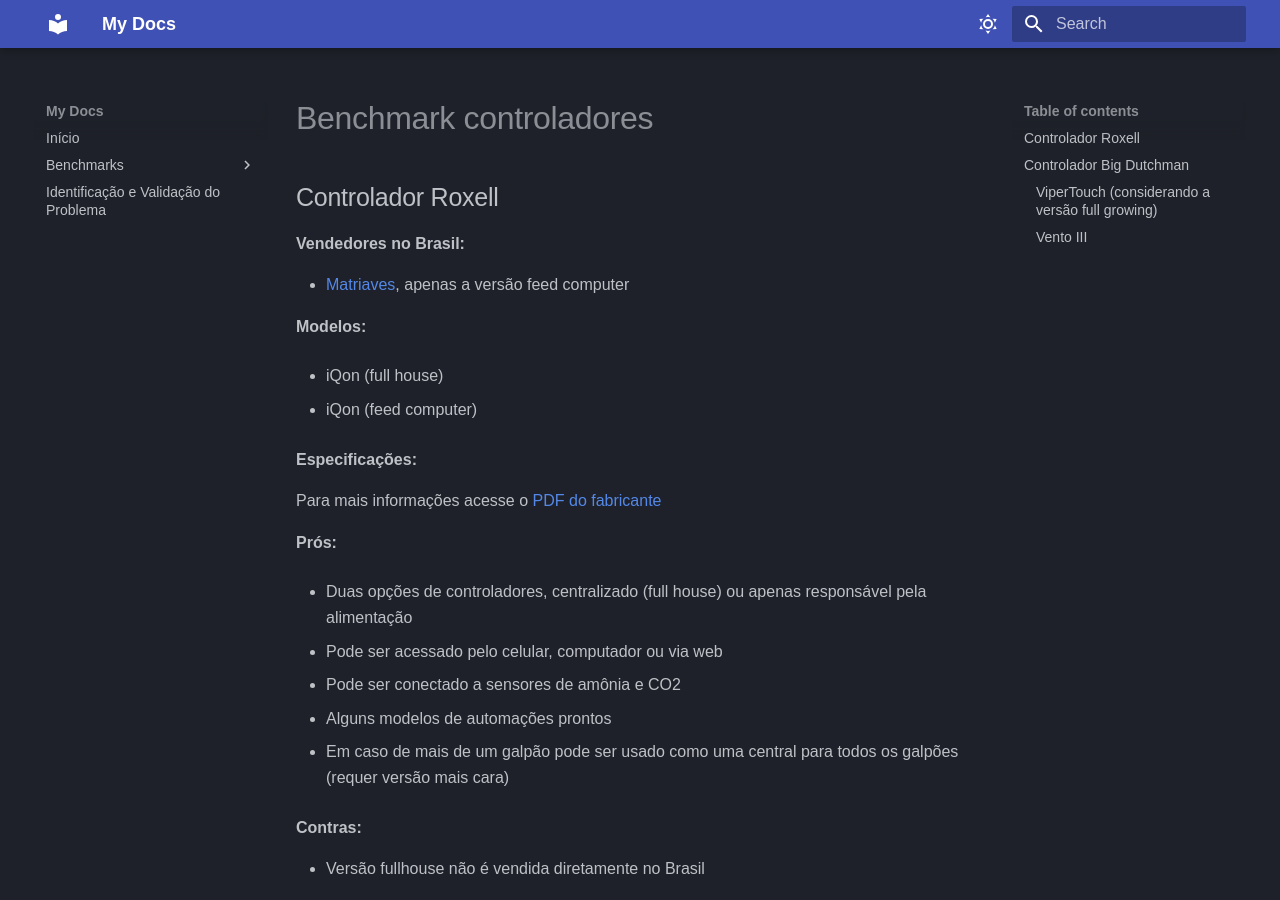
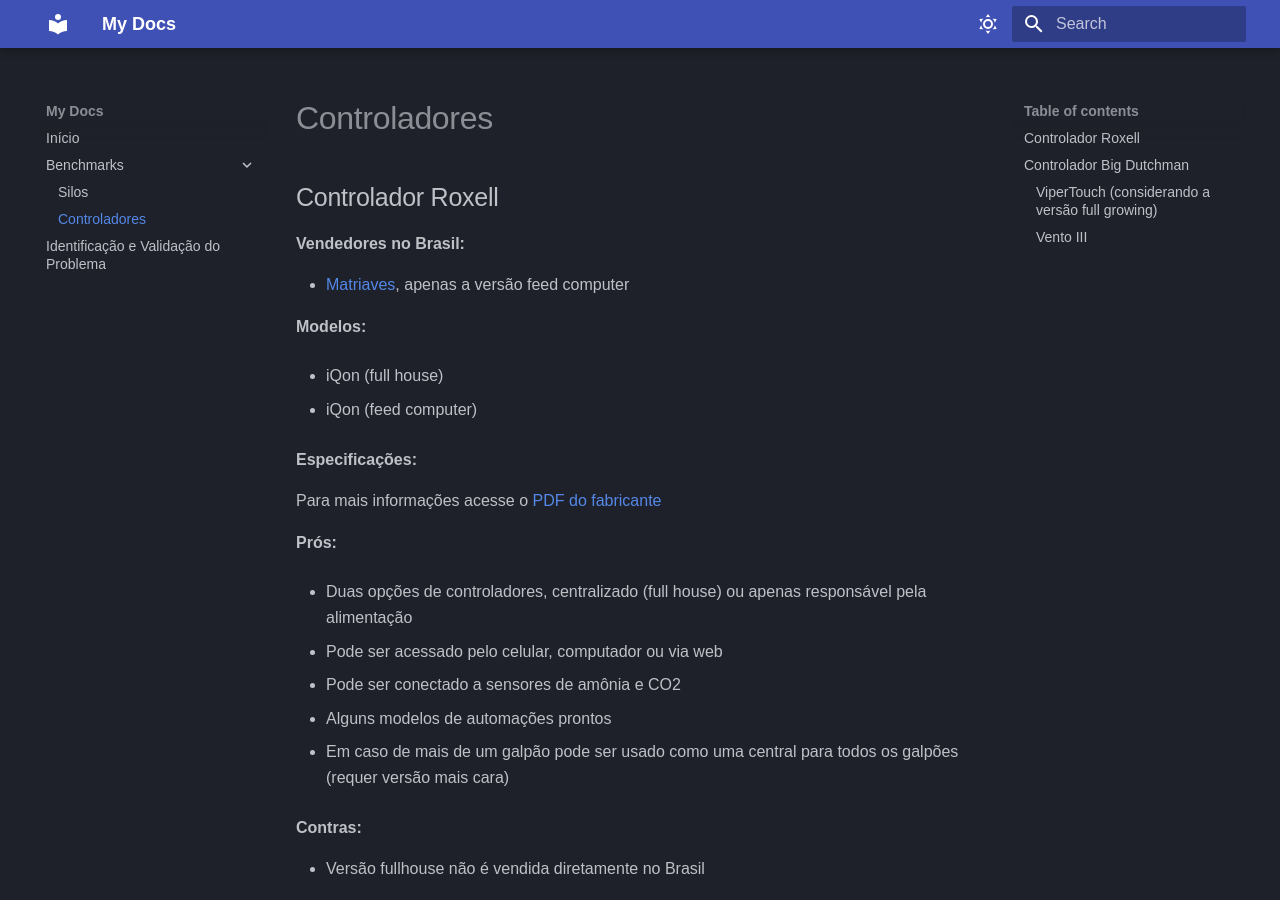
Before and after one commit to Romm-0/Projeto_gpq, an MkDocs documentation site: the page built from docs/benchmarks/benchmark_controladores.md, in a window 1280 px wide and 900 px high. Built offline with MkDocs 1.6.1 and Material for MkDocs 9.7.7, drawn with Linux system fonts in a browser that asks for light colours; some web fonts are replaced.

Commit message:
rota controladores

```diff
--- a/mkdocs.yml
+++ b/mkdocs.yml
@@ -21,4 +21,5 @@
   - Início: index.md
   - Benchmarks:
       - Silos: benchmarks/benchmark_silos.md
+      - Controladores: benchmarks/benchmark_controladores.md
   - Identificação e Validação do Problema: problema.md
```
